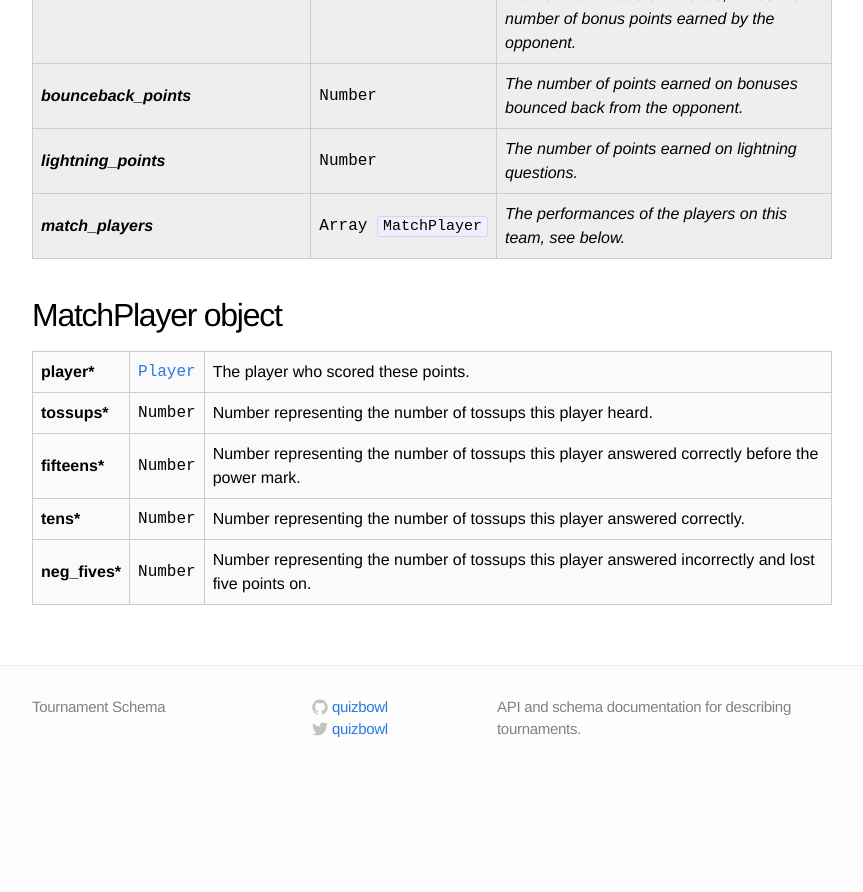
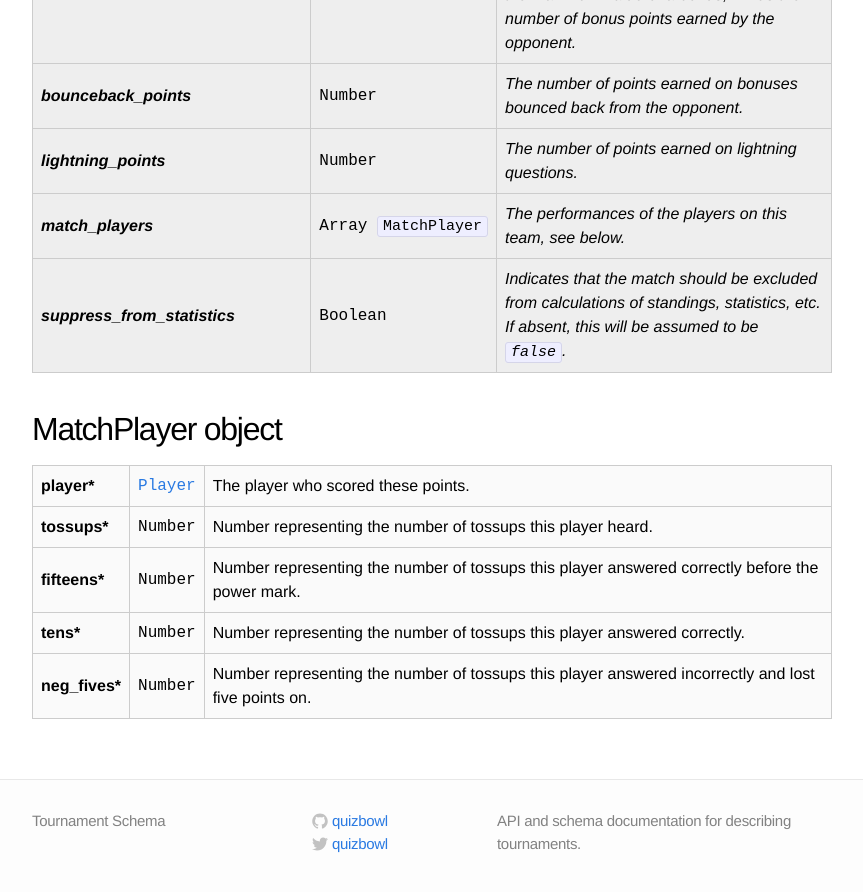
Before and after one commit to quizbowl/schema, a Jekyll site: the page built from match.md, in a window 1280 px wide and 900 px high, scrolled down 1323 px. Shown: the top 892 px of the window, without its empty margins (208-1071 px from the left). Built offline with Jekyll 4.4.1, drawn with Linux system fonts in a browser that asks for light colours; before the commit the page ends 2109 px from its top, so only the background shows below that.

Commit message:
Allow suppression of a match from statistics (fixes #9)

```diff
--- a/match.md
+++ b/match.md
@@ -95,6 +95,11 @@ A `Match` object describes a single match scheduled between two teams. A `Match`
     <td class="type"><nobr>Array <code>MatchPlayer</code></nobr></td>
     <td>The performances of the players on this team, see below.</td>
   </tr>
+  <tr class="optional">
+    <th>suppress_from_statistics</th>
+    <td class="type">Boolean</td>
+    <td>Indicates that the match should be excluded from calculations of standings, statistics, etc. If absent, this will be assumed to be <code>false</code>.</td>
+  </tr>
 </tbody></table>
 
 ## MatchPlayer object
```
